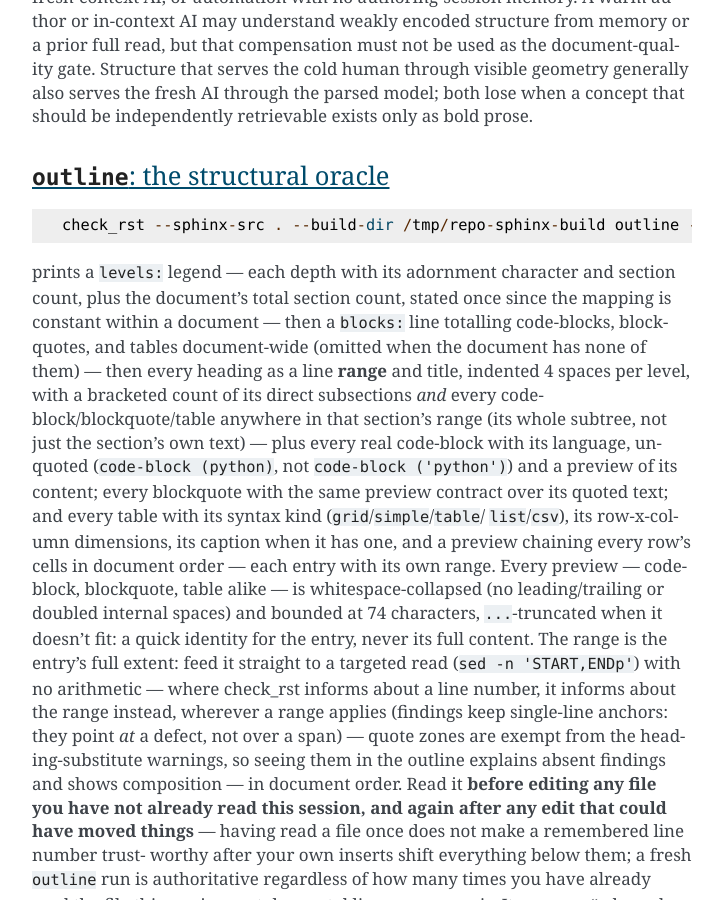
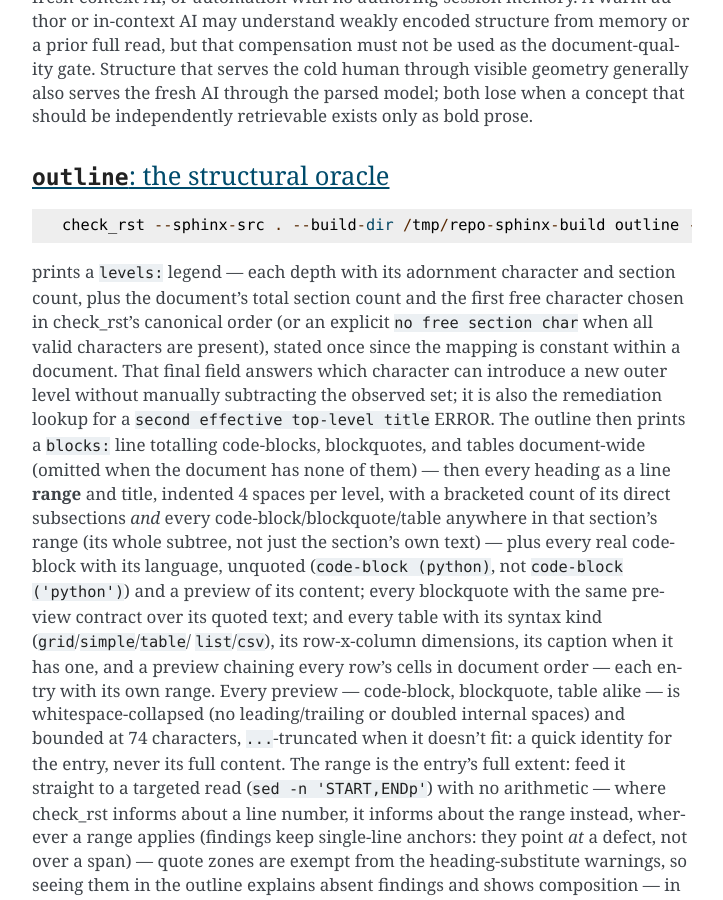
Before and after one commit to dememax/check_rst, a Sphinx documentation site: the page built from docs/guide.rst, in a window 1280 px wide and 900 px high, scrolled down 19929 px. Shown: the whole window, without its empty margins (388-1111 px from the left). Built offline with Sphinx 7.4.7, drawn with Linux system fonts in a browser that asks for light colours; some of the changed text lies outside the part shown.

Commit message:
Report the next free section character
A real repair session exposed a gap in the outline legend and the second-top-level-title hint: both told the author to choose an unused adornment, but neither directly answered which character was free. Manually subtracting the observed set is needlessly error-prone in a document with several levels.

Extend the levels legend after its section total with the first free character chosen in check_rst's canonical order. This does not infer or normalize the document's hierarchy: it only removes every character already present in the effective document from the valid deterministic order. If all 32 Docutils-valid characters occur, report that no section character is free.

Point the once-per-run top-level-title remediation hint at this lookup, and reconcile the guide, semantic rule, roadmap history, and retained output transcripts. TDD covers a gap in a non-normalized character set, the exhausted-character boundary, the real CLI legend, and the shared remediation hint.

Validated with 1,644 passing tests, Ruff format and lint checks, mypy across 37 files, the three-stage check_rst documentation workflow, Sphinx integrity, a live outline of docs/guide.rst yielding '^', and git diff --check. Existing reviewed documentation warnings remain visible; no suppressions were added.

Co-Authored-By: Codex GPT-5 <noreply@openai.com>

```diff
--- a/docs/example.rst
+++ b/docs/example.rst
@@ -98,13 +98,13 @@ Analysis: the structure oracle
 adds the ``blocks:``/``lines:``/``words:``/top-and-rare-prose-words level-2
 lines the main guide's "Verbosity levels" section describes; ``levels:`` and
 the entries themselves would already be there without it.  This transcript was
-regenerated on 2026-07-30 with Python 3.14.6, Sphinx 9.1.0, docutils 0.23, and
+regenerated on 2026-08-13 with Python 3.14.6, Sphinx 9.1.0, docutils 0.23, and
 snowballstemmer 3.1.1.  The top/rare-word tail depends on Sphinx's stopword
 tables and snowballstemmer and must be regenerated, not copied as a stable
 golden value, when that runtime changes::
 
     Outline: station.rst
-      levels: 1 '#' (1), 2 '*' (2), 3 sections total
+      levels: 1 '#' (1), 2 '*' (2), 3 sections total; next free section char: '='
       blocks: 1 code block, 1 blockquote, 1 table
       2-41:# Weather station [2 subsections, 1 code block, 1 blockquote, 1 table]
           8-35:* Sensors [1 code block, 1 blockquote, 1 table]
--- a/docs/guide.rst
+++ b/docs/guide.rst
@@ -894,8 +894,13 @@ bold prose.
     check_rst --sphinx-src . --build-dir /tmp/repo-sphinx-build outline --with-findings <file>
 
 prints a ``levels:`` legend — each depth with its adornment character
-and section count, plus the document's total section count, stated
-once since the mapping is constant within a document — then a
+and section count, plus the document's total section count and the first
+free character chosen in check_rst's canonical order (or an explicit
+``no free section char`` when all valid characters are present), stated
+once since the mapping is constant within a document.  That final field
+answers which character can introduce a new outer level without manually
+subtracting the observed set; it is also the remediation lookup for a
+``second effective top-level title`` ERROR.  The outline then prints a
 ``blocks:`` line totalling code-blocks, blockquotes, and tables
 document-wide (omitted when the document has none of them) — then
 every heading as a line **range** and title, indented 4 spaces per
@@ -1135,10 +1140,11 @@ were pure repeated noise after the first read.
        at all)
 
 The ``levels:`` legend is the one deliberate exception folded *into*
-the default rather than promoted out of it: section structure is core
-information an AI orients by on every read, not verbose detail — it
-was already unconditional whenever ``outline`` ran, and stays that
-way.  ``blocks:`` — one line, but strictly a summary the entries below
+the default rather than promoted out of it: section structure and its
+next free character are core information an AI orients by on every read,
+not verbose detail — the legend was already unconditional whenever
+``outline`` ran, and stays that way.  ``blocks:`` — one line, but strictly a
+summary the entries below
 it already contain — is the one demoted alongside the genuinely
 detailed lines.
 
```
Also changed, not shown: docs/roadmap.rst (+16 -10 lines), docs/rules.rst (+7 -5 lines), 3 other files.
